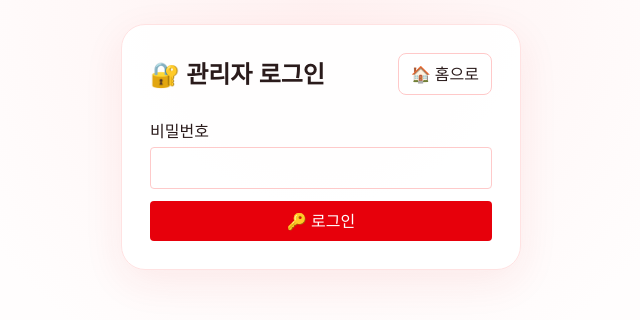
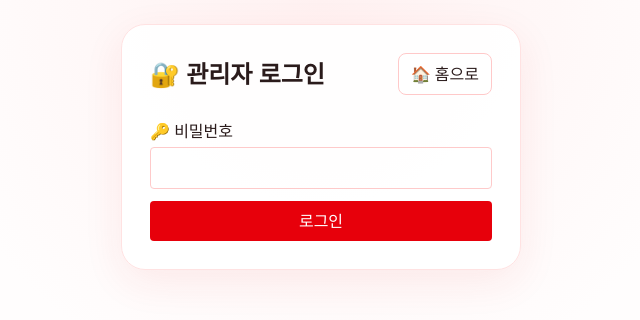
Before and after one commit to joadela00/vehicle-log, a Next.js app: page /admin-login in a window 1280 px wide. Shown: the top 320 px of the page, without its empty margins (319-959 px from the left). Built offline with nearby package versions, Linux system fonts and the light colour scheme.

Commit message:
Update page.tsx

```diff
--- a/app/admin-login/page.tsx
+++ b/app/admin-login/page.tsx
@@ -29,7 +29,7 @@ export default async function AdminLoginPage({
 
       <form method="POST" action="/api/admin/login" className="mt-6 grid gap-3">
         <label className="grid gap-1">
-          <span>비밀번호</span>
+          <span>🔑 비밀번호</span>
           <input
             name="password"
             type="password"
@@ -37,7 +37,7 @@ export default async function AdminLoginPage({
             className="rounded border px-3 py-2"
           />
         </label>
-         <button className="rounded bg-red-600 px-4 py-2 text-white">🔑 로그인</button>
+         <button className="rounded bg-red-600 px-4 py-2 text-white">로그인</button>
         </form>
       </section>
     </main>
```
